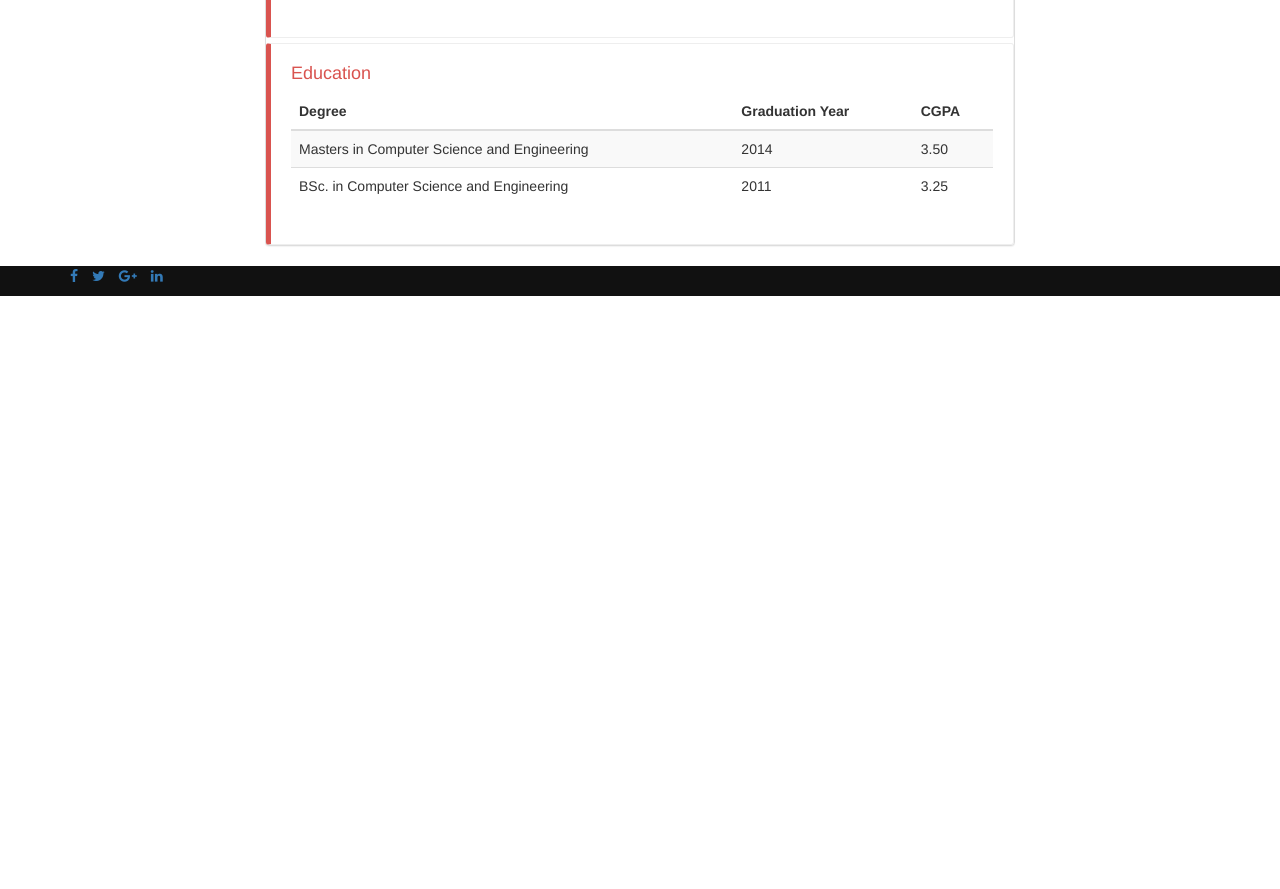
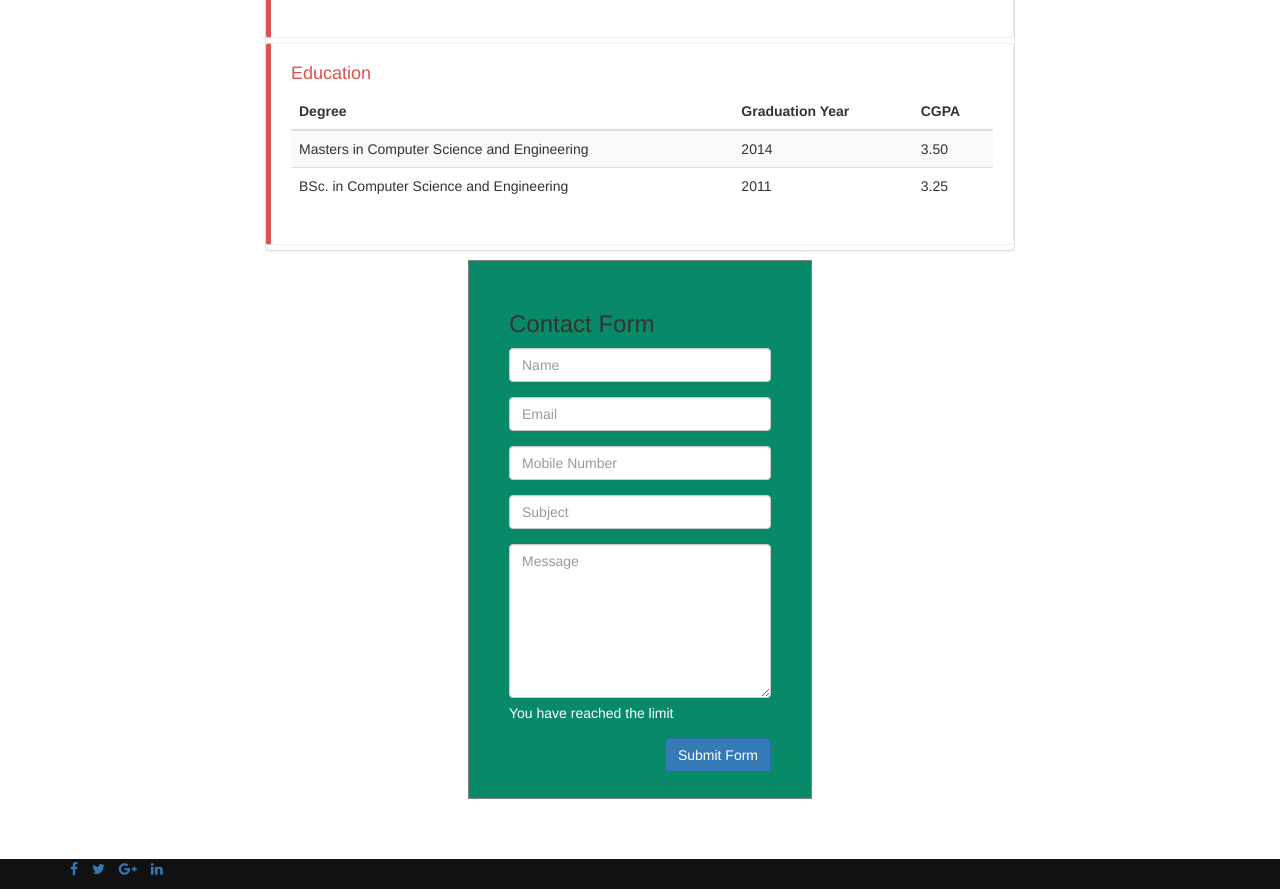
Before and after one commit to zzevss/zzevss.github.io, a plain HTML site: page index.html in a window 1280 px wide. Shown: the part 2076-2965 px from the top of the page. Before the commit the page ends 2372 px from the top, so only its background shows below. Drawn offline with nearby package versions, Linux system fonts and the light colour scheme.

Commit message:
add bootstrap form

```diff
--- a/index.html
+++ b/index.html
@@ -2,6 +2,9 @@
 <html>
 <head>
 	<title>My CV</title>
+	<meta charset=utf-8>
+
+	<meta name=viewport content="width=device-width, initial-scale=1">
 	<link rel="stylesheet" type="text/css" href="style.css">
 
 	<<script src="JS/jquery.min.js"></script>
@@ -12,7 +15,6 @@
 
 </head>
 	<body>
-
 	  <nav class="navbar navbar-default">
 	  <div class="container-fluid">
 	    <!-- Brand and toggle get grouped for better mobile display -->
@@ -293,6 +295,52 @@
 			          </tbody>
 			        </table>
 			      </div>
+
+<!-- 					<div class="form-wrapper">
+						<form>
+						  Email:<br>
+						  <input type="text" name="email"><br>
+						  Select value:<br>
+						  <select>
+						   <option>github.com</option>
+						   <option>gitlab.com</option>
+						   <option>mega.nz</option>
+						  </select>
+						  <input type="file" name="fileToUpload" id="fileToUpload">
+						  <input type="submit" value="Send Data">
+
+						</form>
+					</div>
+ -->
+<!--  					<div class="container"> -->
+					<div class="col-md-6 col-md-offset-3">
+					    <div class="form-area">
+					        <form role="form" method="get">
+					        <br>
+					                    <h3 >Contact Form</h3>
+					    				<div class="form-group">
+											<input type="text" class="form-control" id="name" name="name" placeholder="Name" required>
+										</div>
+										<div class="form-group">
+											<input type="text" class="form-control" id="email" name="email" placeholder="Email" required>
+										</div>
+										<div class="form-group">
+											<input type="text" class="form-control" id="mobile" name="mobile" placeholder="Mobile Number" required>
+										</div>
+										<div class="form-group">
+											<input type="text" class="form-control" id="subject" name="subject" placeholder="Subject" required>
+										</div>
+					                    <div class="form-group">
+					                    <textarea class="form-control" type="textarea" id="message" placeholder="Message" maxlength="140" rows="7"></textarea>
+					                        <span class="help-block"><p id="characterLeft" class="help-block ">You have reached the limit</p></span>
+					                    </div>
+
+					        <button type="button" id="submit" name="submit" class="btn btn-primary pull-right">Submit Form</button>
+					        </form>
+					    </div>
+						<!-- </div> -->
+						</div>
+
 			    </div>
 
 			  </div>
@@ -305,6 +353,8 @@
 </body>
 
 <footer class="nb-footer">
+
+
 
 
 
--- a/style.css
+++ b/style.css
@@ -202,3 +202,41 @@ footer.nb-footer .copyright {/* margin-top: 15px; */background: #111;/* padding:
 footer.nb-footer .copyright p {
 margin: 0;
 padding: 0; }
+
+
+
+.form-wrapper {
+  border: solid 1px black;
+  padding: 10px;
+  background-color: gray;
+
+}
+
+
+.red{
+    color:red;
+    }
+.form-area
+{
+  background-color: #088A68;
+  padding: 10px 40px 60px;
+  margin: 10px 0px 60px;
+  border: 1px solid GREY;
+  }
+
+.container {
+  position: static;
+}
+
+.cotainer h3 {
+  margin-bottom: 25px; text-align: center;
+}
+
+
+.cotainer br {
+  clear:both;
+}
+
+.help-block p {
+  color: white;
+}
```
